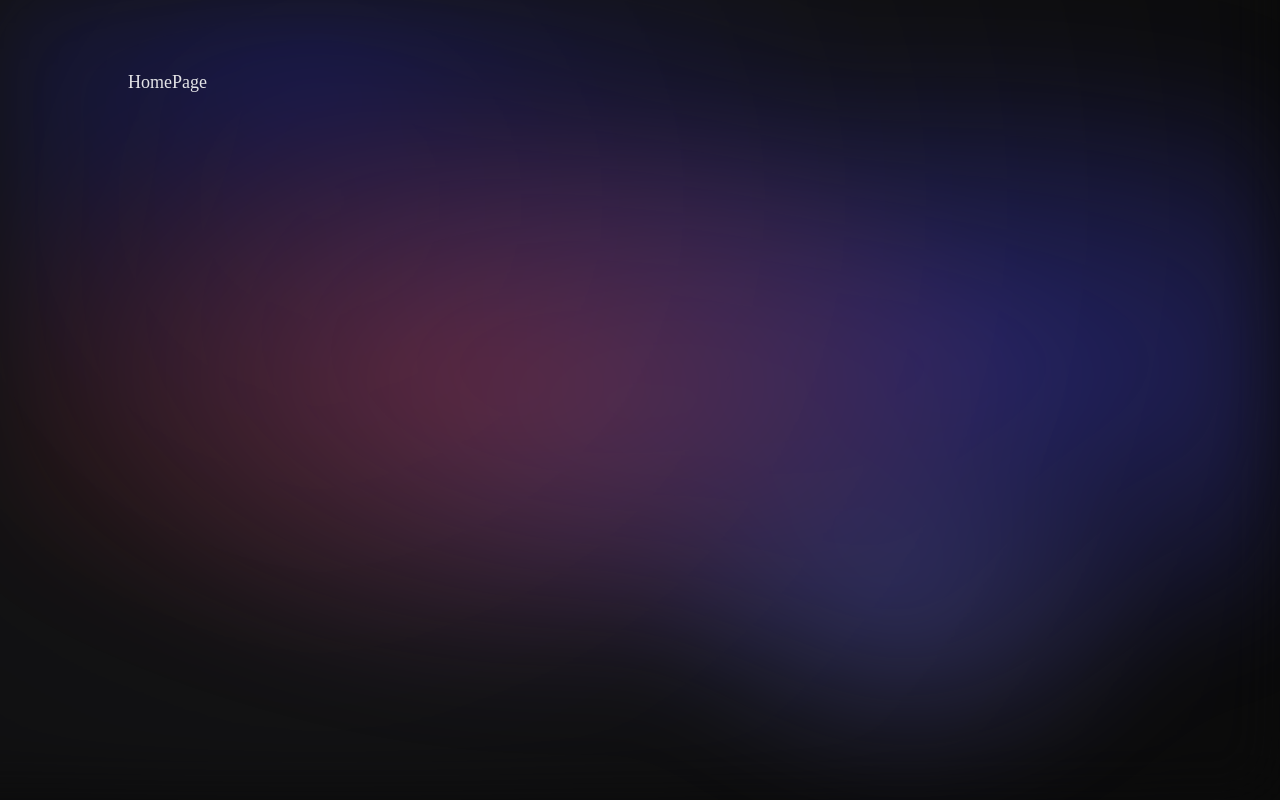
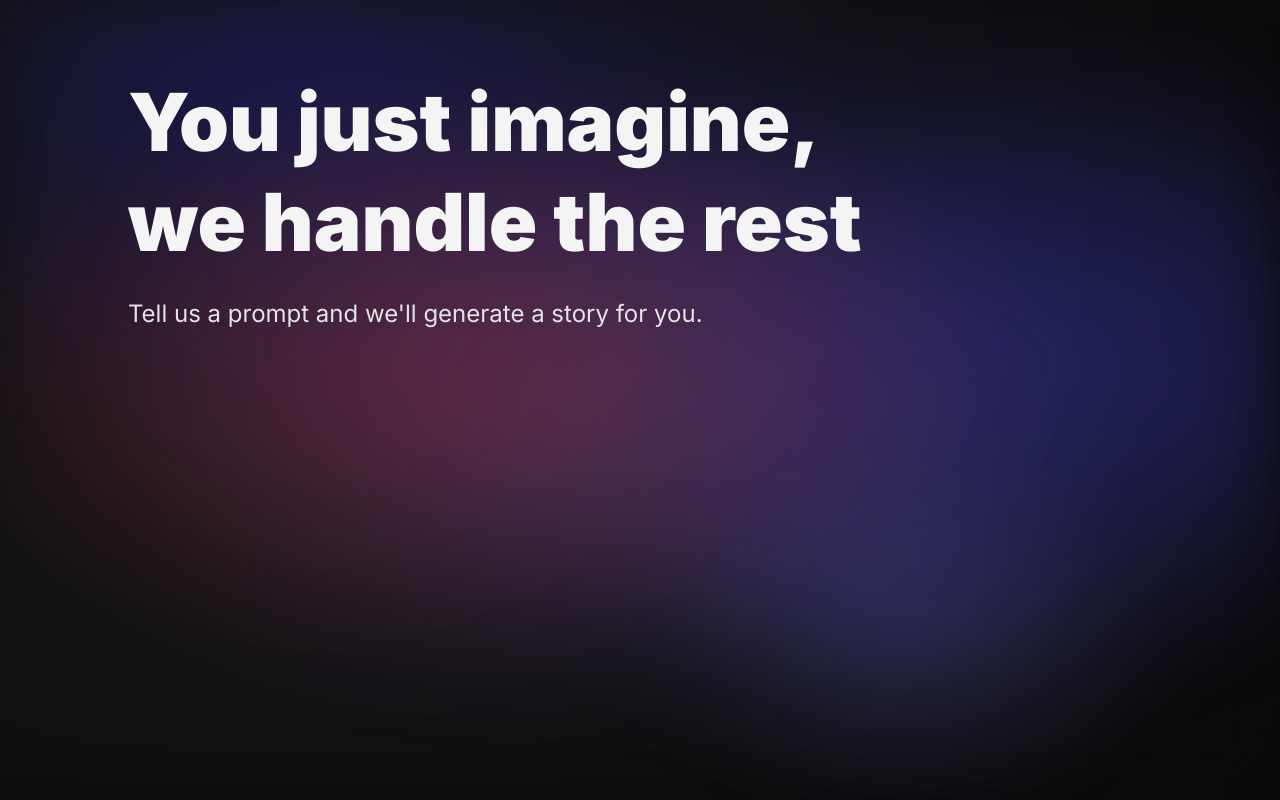
Before and after one commit to Intigam-M/imaginer, a Next.js app: page / in a window 1280 px wide. Built offline with nearby package versions, Linux system fonts and the light colour scheme.

Commit message:
Create home page container

```diff
--- a/app/layout.js
+++ b/app/layout.js
@@ -1,10 +1,11 @@
 import "@/styles/reset.css"
 import "@/styles/variables.css"
 import "@/styles/global.css"
+import { mainFont } from "@/libs/font"
 
 export default function RootLayout({ children }) {
     return (
-        <html lang="en">
+        <html lang="en" className={mainFont.className}>
             <body className="layout">
                 {children}
                 <div className="overlay"></div>
--- a/app/page.js
+++ b/app/page.js
@@ -1,9 +1,7 @@
-import React from 'react'
+import { HomePageContainer } from "@/containers/home-page-container"
 
 function HomePage() {
-  return (
-    <div>HomePage</div>
-  )
+  return <HomePageContainer />
 }
 
 export default HomePage
--- /dev/null
+++ b/containers/home-page-container/index.js
@@ -0,0 +1,26 @@
+// import { Examples } from "./examples";
+// import { PromptForm } from "./prompt-form";
+// import { PromptSuggestions } from "./prompt-suggestions";
+// import { ResultImage } from "./result-image";
+import styles from "./styles.module.scss";
+
+function HomePageContainer() {
+  return (
+    <div className={styles.homePageContainer}>
+      <h1 className={styles.title}>
+        You just imagine,
+        <br />
+        we handle the rest
+      </h1>
+      <p className={styles.description}>
+        Tell us a prompt and we&apos;ll generate a story for you.
+      </p>
+      {/* <PromptForm />
+      <ResultImage />
+      <PromptSuggestions />
+      <Examples /> */}
+    </div>
+  );
+}
+
+export { HomePageContainer };
--- /dev/null
+++ b/containers/home-page-container/styles.module.scss
@@ -0,0 +1,22 @@
+.homePageContainer {
+    display: flex;
+    flex-direction: column;
+    align-items: flex-start;
+    gap: var(--gap-xl);
+  }
+
+  .title {
+    font-size: calc(var(--font-size-3xl) * 1.25);
+    font-weight: 900;
+    color: var(--gray-100);
+  }
+
+  .title,
+  .description {
+    max-width: 50ch;
+  }
+
+  .description {
+    font-size: var(--font-size-l);
+    margin-bottom: var(--gap-xl);
+  }
--- /dev/null
+++ b/libs/font.js
@@ -0,0 +1,3 @@
+import { Inter } from "@next/font/google";
+
+export const mainFont = Inter({ subsets: ['latin'] })
--- a/package.json
+++ b/package.json
@@ -9,10 +9,12 @@
     "lint": "next lint"
   },
   "dependencies": {
+    "@next/font": "^13.4.9",
     "eslint": "8.44.0",
     "eslint-config-next": "13.4.9",
     "next": "13.4.9",
     "react": "18.2.0",
-    "react-dom": "18.2.0"
+    "react-dom": "18.2.0",
+    "sass": "^1.63.6"
   }
 }
```
Also changed, not shown: app/head.jsx (added, +12 -0 lines), 1 other file (tests, documents, lock files or other folders).
